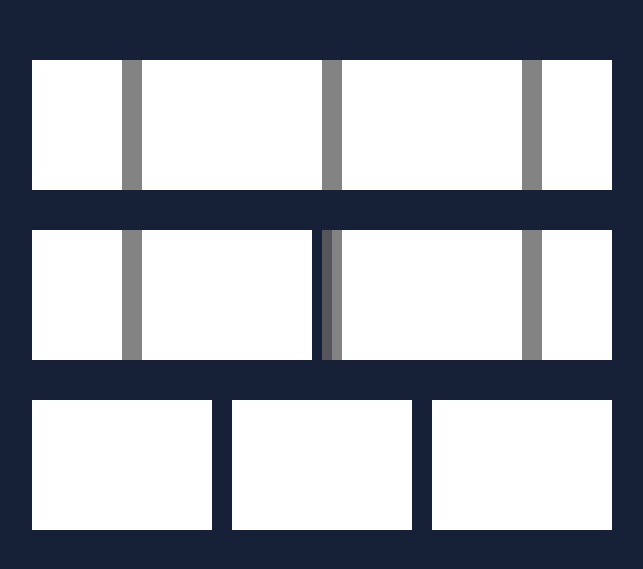
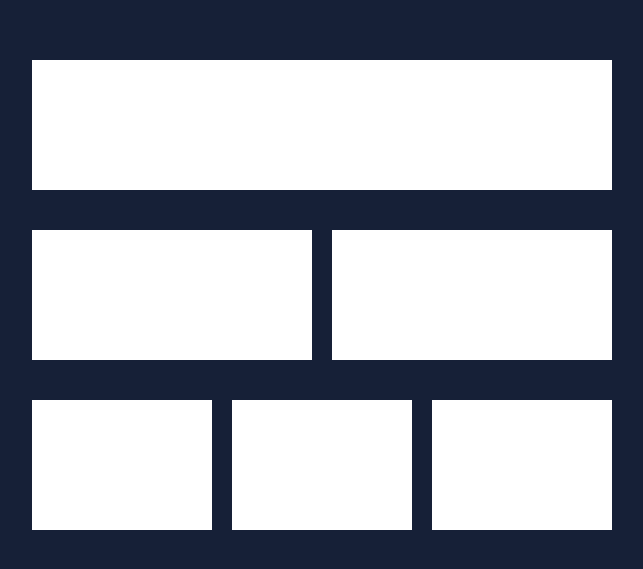
Before and after one commit to DaniAkash/simple-drag-and-drop, a React (Create React App) app: page / in a window 1280 px wide. Shown: the part 105-674 px from the top of the page, without its empty margins (318-961 px from the left). Built offline with nearby package versions, Linux system fonts and the light colour scheme.

Commit message:
make mines transparent

```diff
--- a/src/index.css
+++ b/src/index.css
@@ -120,16 +120,6 @@ body {
   background-color: blue !important;
 }
 
-/* .mine-row {
-  position: absolute;
-  display: flex;
-  flex: 1;
-  justify-content: space-between;
-  width: 600px;
-  height: 150px;
-  background-color: rgba(0, 0, 0, 0.4);
-} */
-
 .mine {
   height: 130px;
   width: 20px;
@@ -137,7 +127,7 @@ body {
   /* flex: 1;
   margin: 10px; */
   position: absolute;
-  background-color: rgba(100, 100, 100, 0.8);
+  background-color: transparent;
   z-index: 999;
 }
 
```
